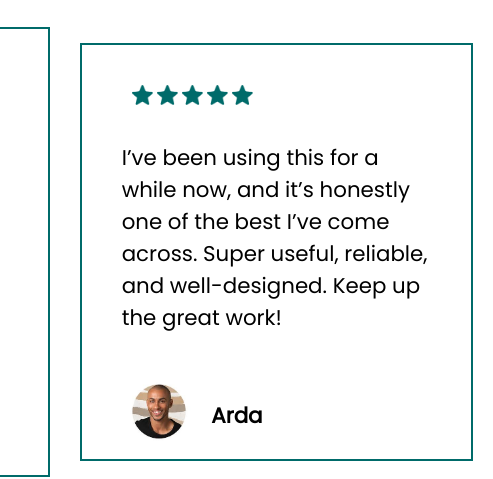
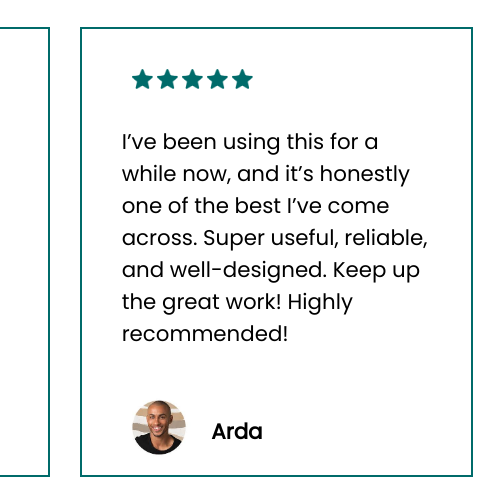
Before and after one commit to mohsinkhan030m/AXOON_FD_5, a plain HTML site: page index.html in a window 1280 px wide. Shown: the part 3031-3510 px from the top of the page, 787-1280 px from the left. Drawn offline with Linux system fonts and the light colour scheme.

Commit message:
minor correction

```diff
--- a/index.html
+++ b/index.html
@@ -187,7 +187,7 @@
           <p>
             I’ve been using this for a while now, and it’s honestly one of the
             best I’ve come across. Super useful, reliable, and well-designed.
-            Keep up the great work!
+            Keep up the great work! Highly recommended!
           </p>
           <div class="reveiw-img">
             <img src="reveiw03.jpg" />
```
